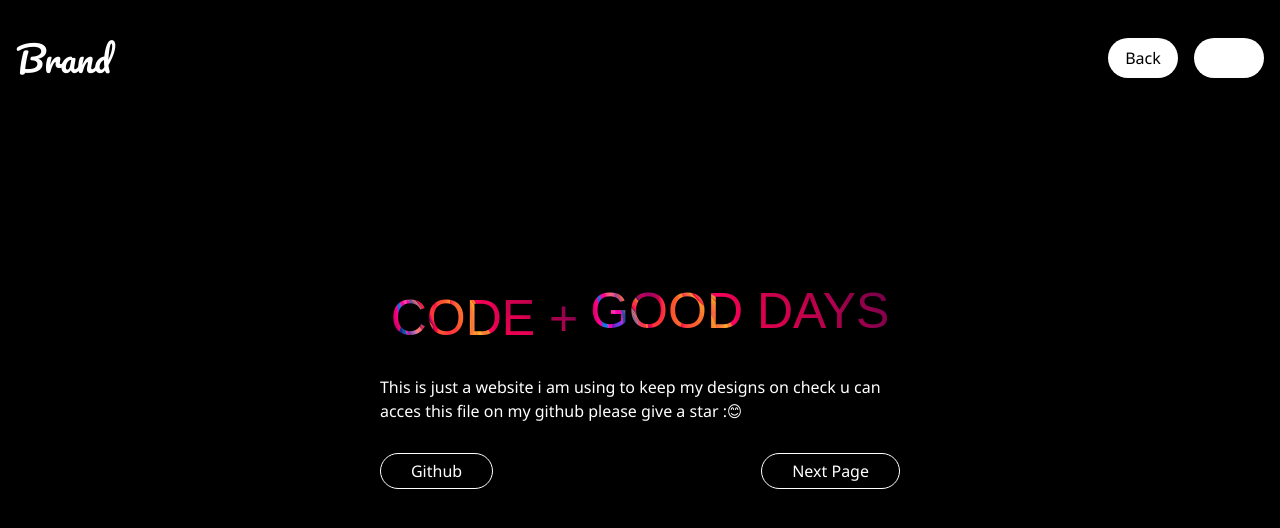
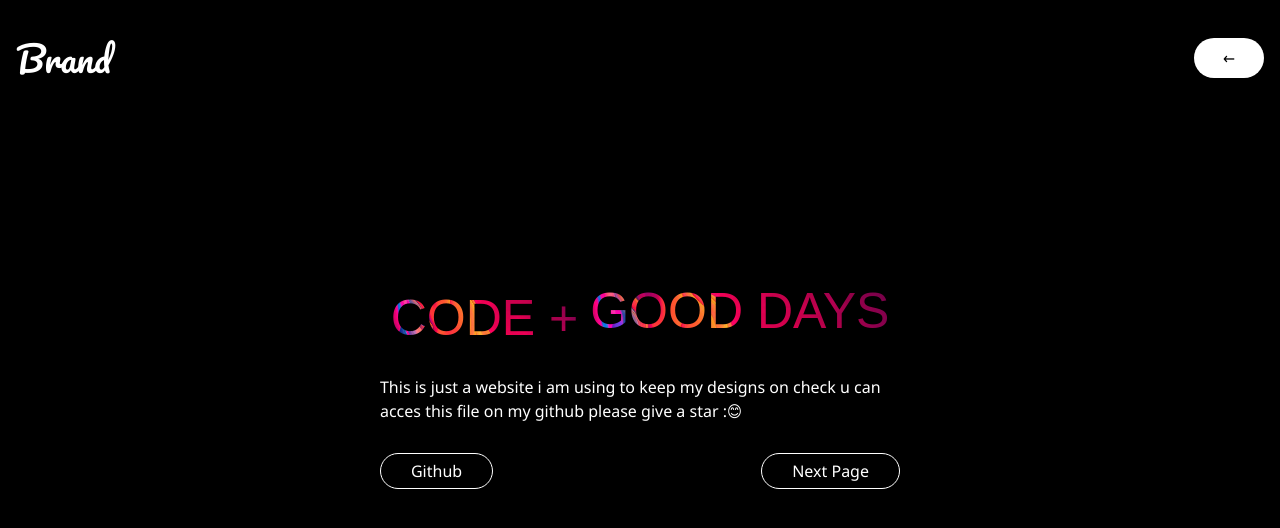
Before and after one commit to Dxtobi/uitest, a website built with Vite: page index.html in a window 1280 px wide. Built offline with nearby package versions, Linux system fonts and the light colour scheme.

Commit message:
ui: added proper links

```diff
--- a/index.html
+++ b/index.html
@@ -17,8 +17,8 @@
     <header class="header">
       <div class="brand hover-effect-text">Brand</div>
       <div class="left-side-header">
-        <div class="icons-div hover-effect" id="back">Back</div>
-        <div class="icons-div hover-effect"></div>
+        <div class="icons-div hover-effect" id="back">&larr;</div>
+        <!-- <div class="icons-div hover-effect"></div> -->
       </div>
     </header>
 
--- a/src/home.s.js
+++ b/src/home.s.js
@@ -20,7 +20,7 @@ export const Home = `
       star :😊
     </p>
     <div class='nav-btn'>
-      <a href='' class="nav-a">github </a>
+      <a href='https://github.com/Dxtobi/uitest'  target="_blank" class="nav-a">github </a>
       <button id="nav-btn-1" class="nav-a">next page </button>
     </div>
   </div>
@@ -41,6 +41,7 @@ export const Home = `
       <button id='prev' class="scroll-btn hover-effect">&larr;</button>
       <button id='next-slide' class="scroll-btn hover-effect">&rarr;</button>
     </div>
+
     <div class="slide">
       <div class="item" style="background-image: url(./users/me0.jpg);">
         <div class="content">
```
Also changed, not shown: README.md (added), 1 other file.
